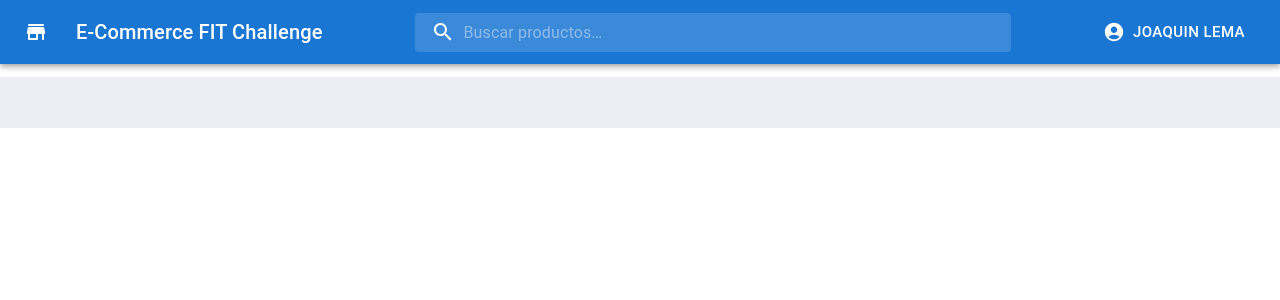
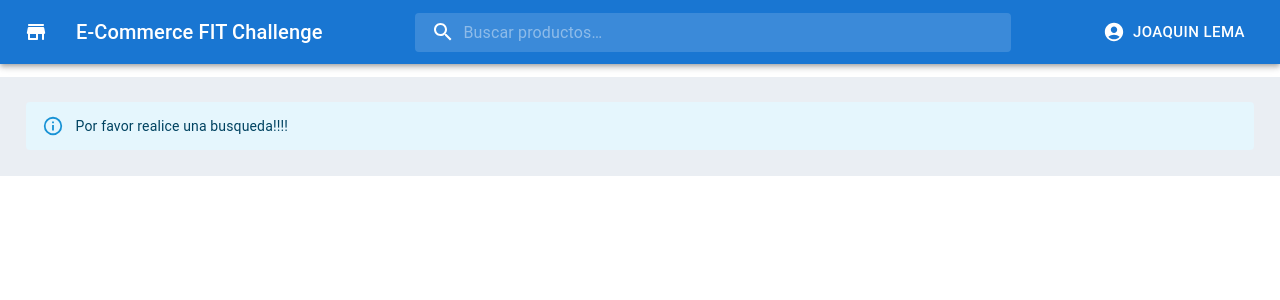
Before and after one commit to joaquinlema/EcommerceReact, a React (Create React App) app: page / in a window 1280 px wide. Shown: the top 300 px of the page. Built offline with nearby package versions, Linux system fonts and the light colour scheme.

Commit message:
ajustamos cargando a nivel pagina

```diff
--- a/src/components/buys/BuysList.js
+++ b/src/components/buys/BuysList.js
@@ -3,9 +3,11 @@ import List from '@mui/material/List';
 import Divider from '@mui/material/Divider';
 import BuysItem from './BuysItem';
 import { useSelector } from 'react-redux';
+import { Alert } from '@mui/material';
 
 export default function BuysList() {
     const { productosComprados } = useSelector(state => state.ProductReducer);
+    if (productosComprados.length === 0) return <Alert severity="info">Sin compras Realizadas !!!!</Alert>
 
     return (
         <List sx={{ width: '100%', bgcolor: 'background.paper' }}>
--- a/src/components/products/ProductList.js
+++ b/src/components/products/ProductList.js
@@ -1,4 +1,4 @@
-import { Grid } from '@mui/material';
+import { Alert, Grid } from '@mui/material';
 import React, { Fragment } from 'react'
 import { useSelector } from 'react-redux';
 import ProductItem from './ProductItem';
@@ -8,12 +8,13 @@ const ProductList = () => {
 
     const { searchResults, loading } = useSelector(state => state.SearchReducer);
 
+    if (loading) return <ProductLoading />
+
+    if (searchResults.length === 0) return <Alert severity="info">Por favor realice una busqueda!!!!</Alert>
+
     return (
         <Fragment>
-            {
-                loading
-                    ? <ProductLoading />
-                    :
+
             <Grid container spacing={1} alignItems="stretch">
                 {searchResults.map((elem, index) => (
                     <Grid item xs={4} key={index}>
@@ -21,7 +22,6 @@ const ProductList = () => {
                     </Grid>
                 ))}
             </Grid>
-            }
         </Fragment>
     )
 }
```
Lines whose indentation alone changed are shown as unchanged.
